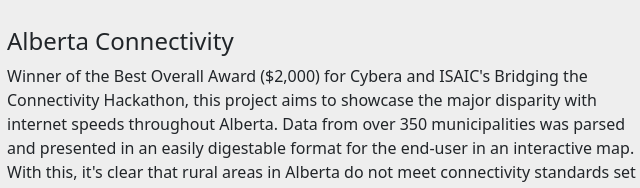
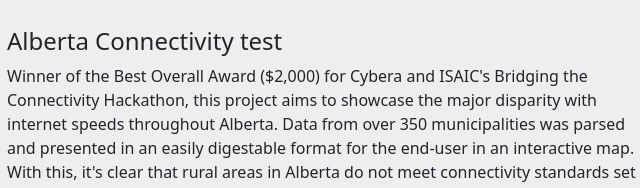
Before and after one commit to rngyn/rn-personal-website-OLD, a plain HTML site: page projects.html in a window 1280 px wide. Shown: the part 259-447 px from the top of the page, 550-1190 px from the left. Drawn offline with nearby package versions, Linux system fonts and the light colour scheme; a script that the page names is missing.

```diff
--- a/projects.html
+++ b/projects.html
@@ -36,7 +36,7 @@
                 <img src="img/albertaConnectivity.jpg">
             </div>
             <div class="col-md projects-text">
-                <h4>Alberta Connectivity</h4>
+                <h4>Alberta Connectivity test</h4>
                 <p>Winner of the Best Overall Award ($2,000) for Cybera and ISAIC's Bridging the Connectivity Hackathon, this project aims to showcase the major disparity with internet speeds throughout Alberta.
                     Data from over 350 municipalities was parsed and presented in an easily digestable format for the end-user in an interactive map. With this, it's clear that rural areas in Alberta do not
                     meet connectivity standards set by the CRTC. MLA contact information for each municipality depending on the Electorial Division is also given to hopefully bring this often overlooked problem to light.</p>
```
